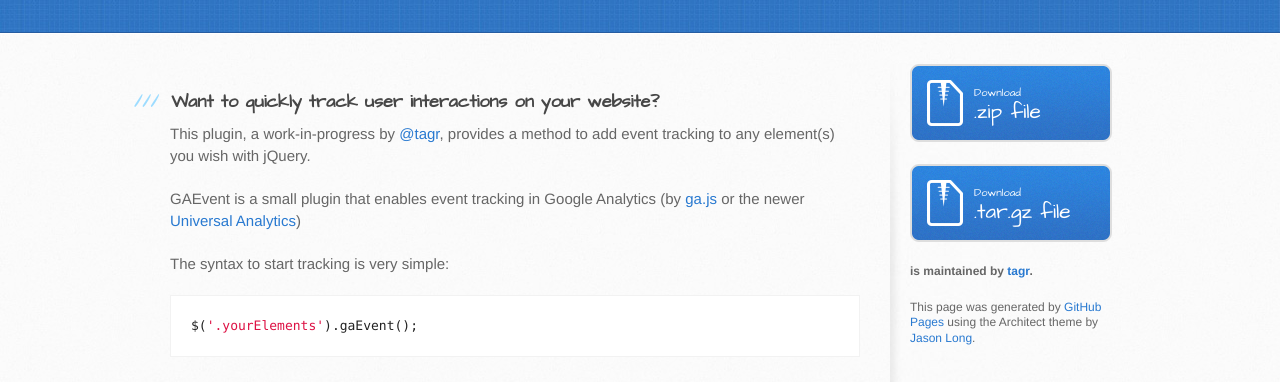
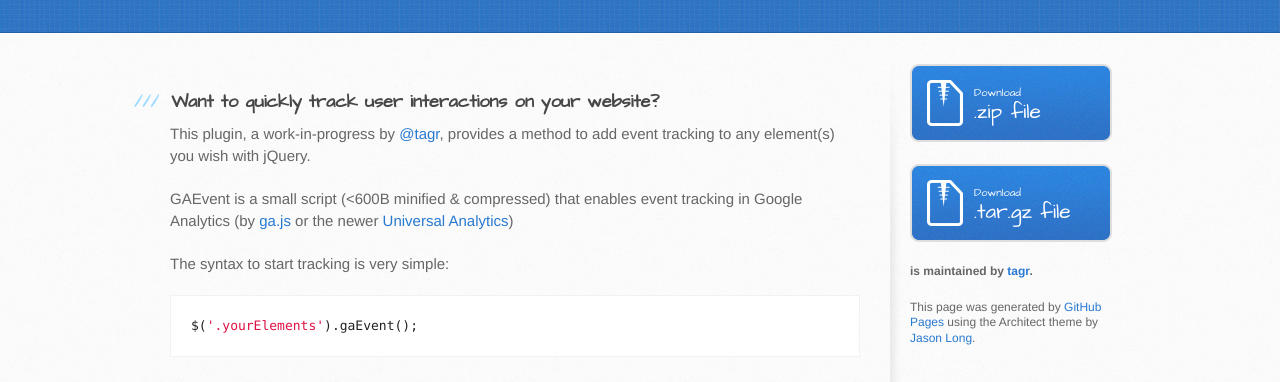
Before and after one commit to tagr/Google-Analytics-Event-Tracking, a plain HTML site: page index.html in a window 1280 px wide. Shown: the part 418-800 px from the top of the page. Drawn offline with Linux system fonts and the light colour scheme.

Commit message:
Update index.html
Added size

```diff
--- a/index.html
+++ b/index.html
@@ -33,7 +33,7 @@
 
 <p>This plugin, a work-in-progress by <a href="https://github.com/tagr" class="user-mention">@tagr</a>, provides a method to add event tracking to any element(s) you wish with jQuery.</p>
 
-<p>GAEvent is a small plugin that enables event tracking in Google Analytics (by <a href="https://developers.google.com/analytics/devguides/collection/gajs/eventTrackerGuide">ga.js</a> or the newer <a href="https://developers.google.com/analytics/devguides/collection/analyticsjs/">Universal Analytics</a>)</p>
+<p>GAEvent is a small script (<600B minified &amp; compressed) that enables event tracking in Google Analytics (by <a href="https://developers.google.com/analytics/devguides/collection/gajs/eventTrackerGuide">ga.js</a> or the newer <a href="https://developers.google.com/analytics/devguides/collection/analyticsjs/">Universal Analytics</a>)</p>
 
 <p>The syntax to start tracking is very simple:</p>
 
```
